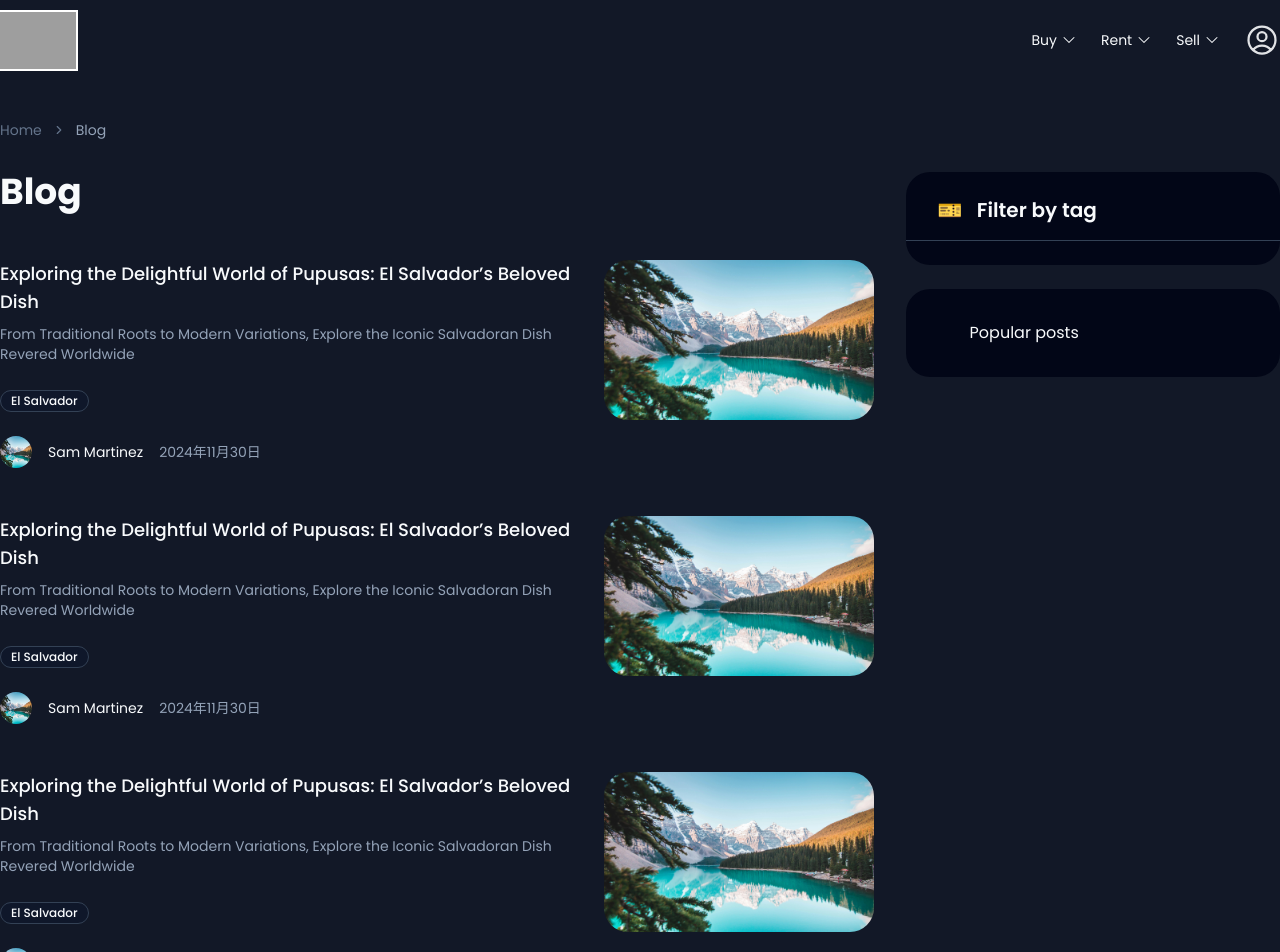
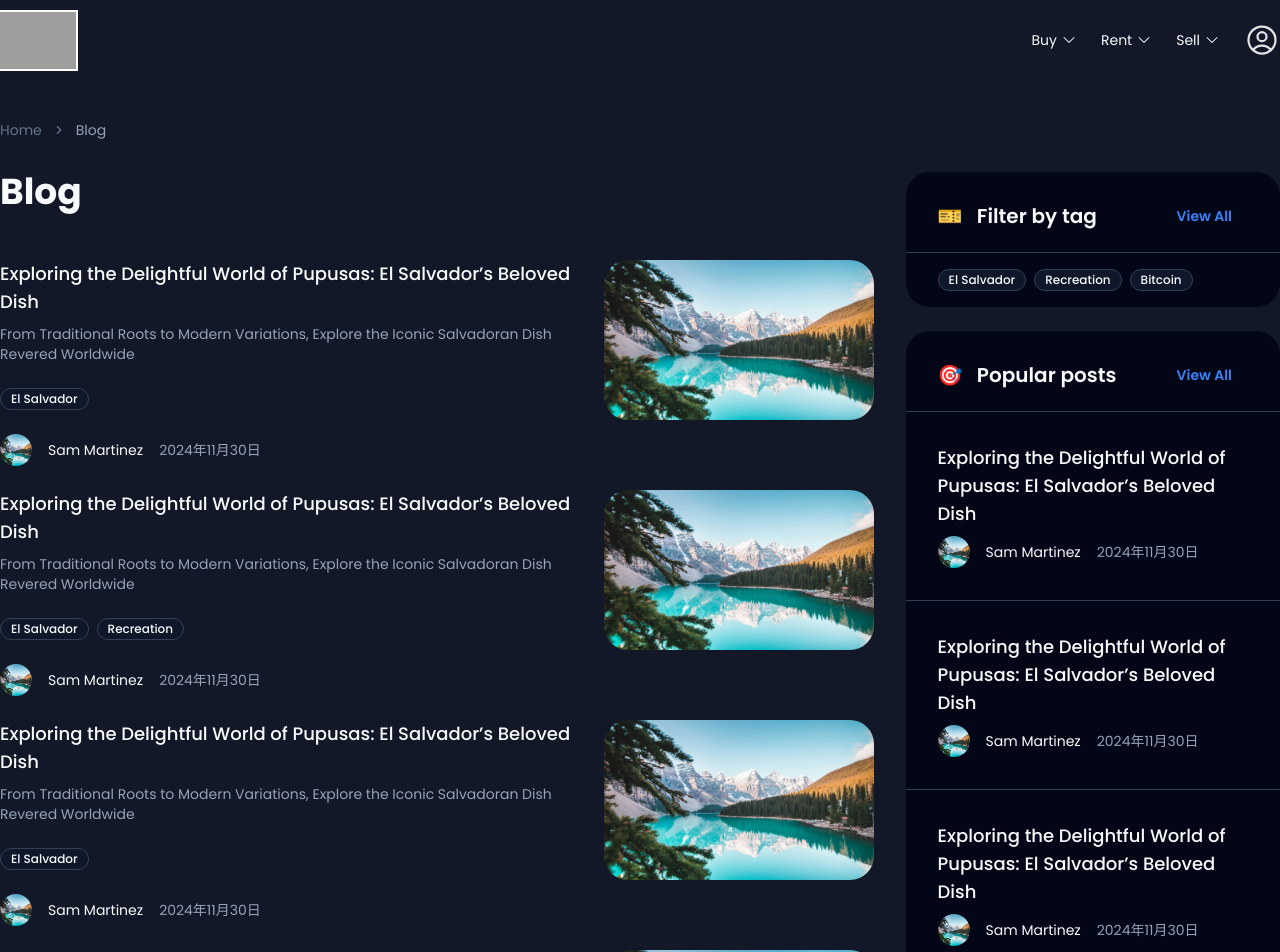
Before and after one commit to CheungSuetTing/ting-ref-web, a React (Vite) app: page /ting-ref-web/blog in a window 1280 px wide. Shown: the top 952 px of the page. Built offline with nearby package versions, Linux system fonts and the light colour scheme; grey boxes are pictures that could not be loaded.

Commit message:
Blog right content finish

```diff
--- a/src/components/Blog.tsx
+++ b/src/components/Blog.tsx
@@ -1,33 +1,36 @@
 import { Avatar, AvatarFallback, AvatarImage } from "./ui/avatar";
 import { Badge } from "./ui/badge";
 
-
 export interface IBlogData {
   title: string;
-  descriptions: string;
-  badgeList: string;
+  descriptions?: string;
+  badgeList?: string[];
   avatar: string;
   name: string;
-  imgUrl: string;
+  imgUrl?: string;
 }
 
 interface IBlogProps {
   cardData: IBlogData;
+  mode: "POPULAR_POST" | "BLOG";
 }
 
-export const Blog: React.FC<IBlogProps> = ({cardData}: IBlogProps) => {
+export const Blog: React.FC<IBlogProps> = ({ cardData, mode }: IBlogProps) => {
   return (
-    <div className="flex gap-6">
-      <div className="flex flex-col gap-6">
+    <div className={`flex gap-6 ${mode === "POPULAR_POST" ? "bg-slate-850 border-b last:border-b-0 border-slate-700 p-8" : ""}`}>
+      <div className={`flex flex-col ${mode === "POPULAR_POST" ? "gap-2" : "gap-6"}`}>
         <div className="flex flex-col gap-2">
           <div className="text-lg font-medium text-textWhite">{cardData.title}</div>
-          <div className="text-sm text-slate-400">
-            {cardData.descriptions}
+          {cardData.descriptions && <div className="text-sm text-slate-400">{cardData.descriptions}</div>}
+        </div>
+        {cardData.badgeList && cardData.badgeList.length > 0 && (
+          <div className="flex gap-2">
+            {cardData.badgeList.map((badge: string) => (
+              <Badge variant={"outline"}>{badge}</Badge>
+            ))}
           </div>
-        </div>
-        <div>
-          <Badge variant={"outline"}>{cardData.badgeList}</Badge>
-        </div>
+        )}
+
         <div className="flex gap-4 items-center">
           <Avatar>
             <AvatarImage src={cardData.avatar} />
@@ -37,7 +40,7 @@ export const Blog: React.FC<IBlogProps> = ({cardData}: IBlogProps) => {
           <div className="text-sm text-slate-400">2024年11月30日</div>
         </div>
       </div>
-      <img src={cardData.imgUrl} className="object-cover w-80 h-40 rounded-3xl"></img>
+      {cardData.imgUrl && <img src={cardData.imgUrl} className="object-cover w-80 h-40 rounded-3xl"></img>}
     </div>
   );
 };
--- a/src/components/ui/button.tsx
+++ b/src/components/ui/button.tsx
@@ -16,6 +16,7 @@ const buttonVariants = cva(
         secondary: "bg-slate-100 text-slate-900 hover:bg-slate-100/80 dark:bg-slate-800 dark:text-slate-50 dark:hover:bg-slate-800/80",
         ghost: "hover:bg-slate-100 hover:text-slate-900 dark:hover:bg-slate-800 dark:hover:text-slate-50",
         link: "text-slate-900 underline-offset-4 hover:underline dark:text-slate-50",
+        text: "text-blue-500 dark:text-slate-50",
         outlineDark: "border border-blue-500 bg-transparent text-blue-500 hover:bg-blue-500 hover:text-slate-50",
       },
       size: {
--- a/src/pages/BlogList.tsx
+++ b/src/pages/BlogList.tsx
@@ -10,13 +10,15 @@ import {
 
 import { IBlogData } from "@/components/Blog";
 import img2Url from "../assets/img2.jpg";
+import { Button } from "@/components/ui/button";
+import { Badge } from "@/components/ui/badge";
 
 const BlogList: React.FC = () => {
   const blogList: IBlogData[] = [
     {
       title: "Exploring the Delightful World of Pupusas: El Salvador’s Beloved Dish",
       descriptions: "From Traditional Roots to Modern Variations, Explore the Iconic Salvadoran Dish Revered Worldwide",
-      badgeList: "El Salvador",
+      badgeList: ["El Salvador"],
       avatar: img2Url,
       name: "Sam Martinez",
       imgUrl: img2Url,
@@ -24,7 +26,7 @@ const BlogList: React.FC = () => {
     {
       title: "Exploring the Delightful World of Pupusas: El Salvador’s Beloved Dish",
       descriptions: "From Traditional Roots to Modern Variations, Explore the Iconic Salvadoran Dish Revered Worldwide",
-      badgeList: "El Salvador",
+      badgeList: ["El Salvador", "Recreation"],
       avatar: img2Url,
       name: "Sam Martinez",
       imgUrl: img2Url,
@@ -32,7 +34,7 @@ const BlogList: React.FC = () => {
     {
       title: "Exploring the Delightful World of Pupusas: El Salvador’s Beloved Dish",
       descriptions: "From Traditional Roots to Modern Variations, Explore the Iconic Salvadoran Dish Revered Worldwide",
-      badgeList: "El Salvador",
+      badgeList: ["El Salvador"],
       avatar: img2Url,
       name: "Sam Martinez",
       imgUrl: img2Url,
@@ -40,7 +42,7 @@ const BlogList: React.FC = () => {
     {
       title: "Exploring the Delightful World of Pupusas: El Salvador’s Beloved Dish",
       descriptions: "From Traditional Roots to Modern Variations, Explore the Iconic Salvadoran Dish Revered Worldwide",
-      badgeList: "El Salvador",
+      badgeList: ["El Salvador"],
       avatar: img2Url,
       name: "Sam Martinez",
       imgUrl: img2Url,
@@ -48,7 +50,7 @@ const BlogList: React.FC = () => {
     {
       title: "Exploring the Delightful World of Pupusas: El Salvador’s Beloved Dish",
       descriptions: "From Traditional Roots to Modern Variations, Explore the Iconic Salvadoran Dish Revered Worldwide",
-      badgeList: "El Salvador",
+      badgeList: ["El Salvador", "Recreation"],
       avatar: img2Url,
       name: "Sam Martinez",
       imgUrl: img2Url,
@@ -56,7 +58,7 @@ const BlogList: React.FC = () => {
     {
       title: "Exploring the Delightful World of Pupusas: El Salvador’s Beloved Dish",
       descriptions: "From Traditional Roots to Modern Variations, Explore the Iconic Salvadoran Dish Revered Worldwide",
-      badgeList: "El Salvador",
+      badgeList: ["El Salvador", "Recreation"],
       avatar: img2Url,
       name: "Sam Martinez",
       imgUrl: img2Url,
@@ -64,7 +66,7 @@ const BlogList: React.FC = () => {
     {
       title: "Exploring the Delightful World of Pupusas: El Salvador’s Beloved Dish",
       descriptions: "From Traditional Roots to Modern Variations, Explore the Iconic Salvadoran Dish Revered Worldwide",
-      badgeList: "El Salvador",
+      badgeList: ["El Salvador", "BitCoin"],
       avatar: img2Url,
       name: "Sam Martinez",
       imgUrl: img2Url,
@@ -72,12 +74,56 @@ const BlogList: React.FC = () => {
     {
       title: "Exploring the Delightful World of Pupusas: El Salvador’s Beloved Dish",
       descriptions: "From Traditional Roots to Modern Variations, Explore the Iconic Salvadoran Dish Revered Worldwide",
-      badgeList: "El Salvador",
+      badgeList: ["El Salvador", "BitCoin"],
       avatar: img2Url,
       name: "Sam Martinez",
       imgUrl: img2Url,
     },
   ];
+  const badgeList: string[] = ["El Salvador", "Recreation", "Bitcoin"];
+  const blogList2: IBlogData[] = [
+    {
+      title: "Exploring the Delightful World of Pupusas: El Salvador’s Beloved Dish",
+      avatar: img2Url,
+      name: "Sam Martinez",
+    },
+    {
+      title: "Exploring the Delightful World of Pupusas: El Salvador’s Beloved Dish",
+      avatar: img2Url,
+      name: "Sam Martinez",
+    },
+    {
+      title: "Exploring the Delightful World of Pupusas: El Salvador’s Beloved Dish",
+      avatar: img2Url,
+      name: "Sam Martinez",
+    },
+    {
+      title: "Exploring the Delightful World of Pupusas: El Salvador’s Beloved Dish",
+      avatar: img2Url,
+      name: "Sam Martinez",
+    },
+    {
+      title: "Exploring the Delightful World of Pupusas: El Salvador’s Beloved Dish",
+      avatar: img2Url,
+      name: "Sam Martinez",
+    },
+    {
+      title: "Exploring the Delightful World of Pupusas: El Salvador’s Beloved Dish",
+      avatar: img2Url,
+      name: "Sam Martinez",
+    },
+    {
+      title: "Exploring the Delightful World of Pupusas: El Salvador’s Beloved Dish",
+      avatar: img2Url,
+      name: "Sam Martinez",
+    },
+    {
+      title: "Exploring the Delightful World of Pupusas: El Salvador’s Beloved Dish",
+      avatar: img2Url,
+      name: "Sam Martinez",
+    },
+  ];
+
   return (
     <div className="main container mx-auto flex flex-col gap-8 pt-[40px] pb-[80px]">
       <Breadcrumb>
@@ -94,15 +140,35 @@ const BlogList: React.FC = () => {
       <div className="grid grid-cols-[7fr,3fr] gap-8">
         <div className="flex flex-col gap-12">
           <div className="font-bold text-4xl text-textWhite">Blog</div>
-          {blogList.map((data) => (
-            <Blog cardData={data} />
-          ))}
+          <div className="flex flex-col gap-6">
+            {blogList.map((data) => (
+              <Blog cardData={data} mode="BLOG" />
+            ))}
+          </div>
         </div>
         <div className="flex flex-col gap-6">
-          <div className="flex flex-col py-6 rounded-3xl bg-slate-950">
-            <div className="text-textWhite font-semibold text-xl border-b pb-4 border-slate-700 px-8">🎫 &nbsp; Filter by tag</div>
+          <div className="flex flex-col pt-6 pb-4 rounded-3xl bg-slate-950">
+            <div className="flex justify-between items-center border-b border-slate-700 pb-4 px-8">
+              <div className="text-textWhite font-semibold text-xl">🎫 &nbsp; Filter by tag</div>
+              <Button variant={"text"}>View All</Button>
+            </div>
+            <div className="flex pt-4 px-8 gap-2">
+              {badgeList.map((badge) => (
+                <Badge variant={"outline"}>{badge}</Badge>
+              ))}
+            </div>
           </div>
-          <div className="flex flex-col gap-14 px-16 py-8 rounded-3xl bg-slate-950 text-textWhite">Popular posts</div>
+          <div className="flex flex-col pt-6 rounded-3xl bg-slate-950">
+            <div className="flex justify-between items-center border-b border-slate-700 pb-4 px-8">
+              <div className="text-textWhite font-semibold text-xl">🎯 &nbsp; Popular posts</div>
+              <Button variant={"text"}>View All</Button>
+            </div>
+            <div className="flex flex-col">
+              {blogList2.map((data) => (
+                <Blog cardData={data} mode={"POPULAR_POST"}></Blog>
+              ))}
+            </div>
+          </div>
         </div>
       </div>
     </div>
```
